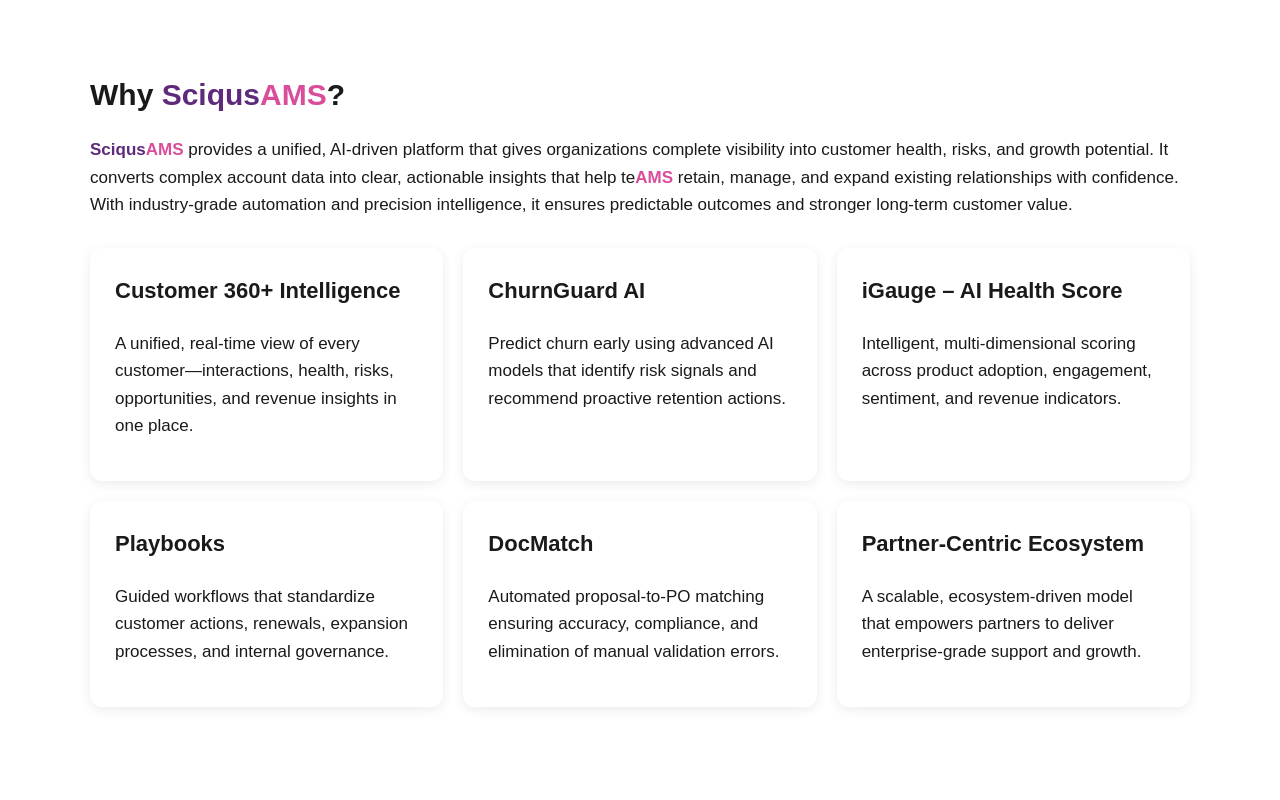
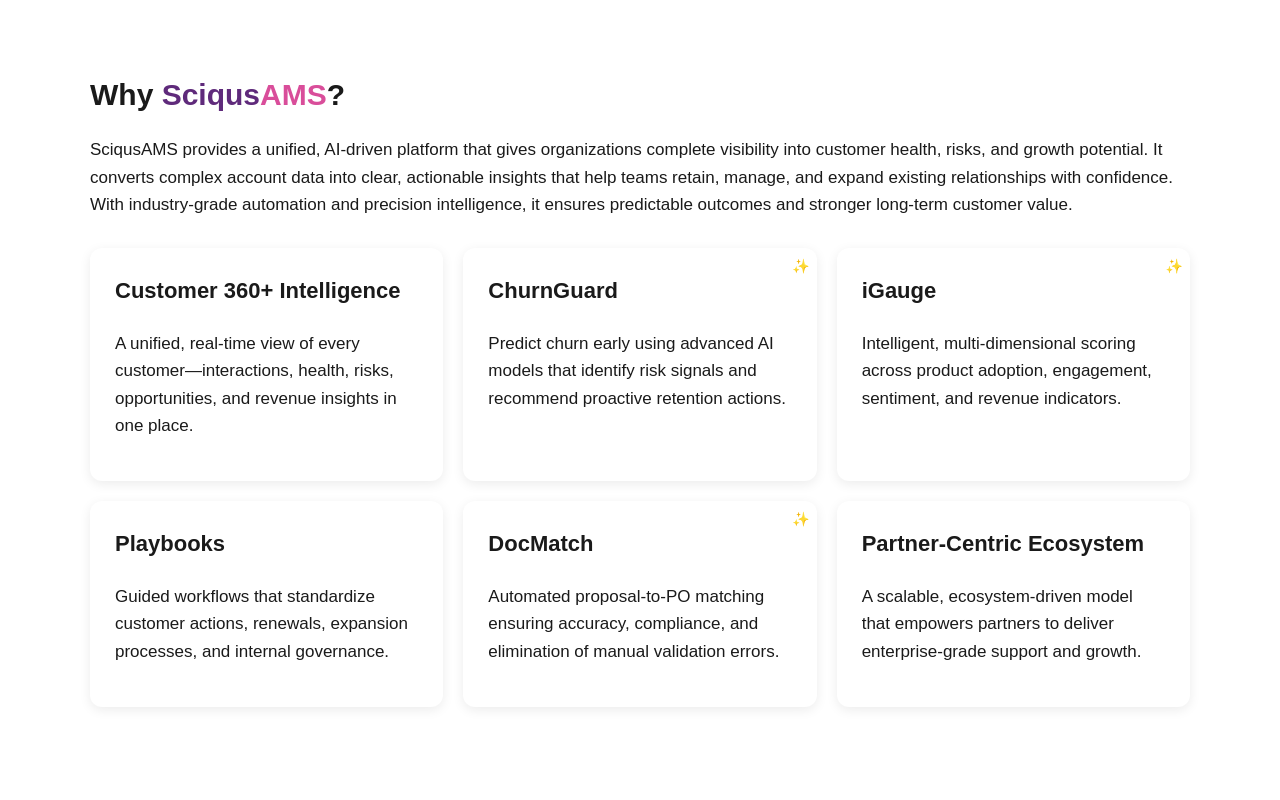
Before and after one commit to anandraomalkari/sciqusamspartner, a plain HTML site: page index.html in a window 1280 px wide. Shown: the part 780-1580 px from the top of the page. Drawn offline with Linux system fonts and the light colour scheme.

Commit message:
Update index.html

```diff
--- a/index.html
+++ b/index.html
@@ -3,7 +3,7 @@
 <head>
     <meta charset="UTF-8" />
     <meta name="viewport" content="width=device-width, initial-scale=1.0" />
-    <title><span class="corporatetext">Corporate</span> <span class="intellectsolutionstext">Intellect Solutions</span> (Consult Partner) x <span class="SciqusText">Sciqus</span><span class="amstext">AMS</span></title>
+    <title>Corporate Intellect Solutions (Consult Partner) x SciqusAMS</title>
     <style>
         body { font-family: 'Poppins', sans-serif; margin: 0; padding: 0; color: #1a1a1a; line-height: 1.6; }
         .hero { background: #f5f7fb; padding: 80px 20px; text-align: center; }
@@ -23,6 +23,8 @@
         .amstext { color: #D94D9A; font-weight: bold; }
         .corporatetext { color: #272C7D; font-weight: bold; }
         .intellectsolutionstext { color: #0C8444; font-weight: bold; }
+        .ailogo{ position: relative; }
+        .AiFutures{ color: #FFA500; font-size: 14px; position: absolute; top: -18px; right: -18px;}
     </style>
 </head>
 <body>
@@ -37,14 +39,14 @@
     <section class="section">
         <h2>Why <span class="SciqusText">Sciqus</span><span class="amstext">AMS</span>?</h2>
         <p>
-            <span class="SciqusText">Sciqus</span><span class="amstext">AMS</span> provides a unified, AI-driven platform that gives organizations complete visibility into customer health, risks, and growth potential. It converts complex account data into clear, actionable insights that help te<span class="amstext">AMS</span> retain, manage, and expand existing relationships with confidence. With industry-grade automation and precision intelligence, it ensures predictable outcomes and stronger long-term customer value.
+            SciqusAMS provides a unified, AI-driven platform that gives organizations complete visibility into customer health, risks, and growth potential. It converts complex account data into clear, actionable insights that help teams retain, manage, and expand existing relationships with confidence. With industry-grade automation and precision intelligence, it ensures predictable outcomes and stronger long-term customer value.
         </p>
         <div class="cards">
             <div class="card"><h3>Customer 360+ Intelligence</h3><p>A unified, real‑time view of every customer—interactions, health, risks, opportunities, and revenue insights in one place.</p></div>
-            <div class="card"><h3>ChurnGuard AI</h3><p>Predict churn early using advanced AI models that identify risk signals and recommend proactive retention actions.</p></div>
-            <div class="card"><h3>iGauge – AI Health Score</h3><p>Intelligent, multi-dimensional scoring across product adoption, engagement, sentiment, and revenue indicators.</p></div>
+            <div class="card"><div class="ailogo"><h3>ChurnGuard <span class="AiFutures">✨</span></h3></div><p>Predict churn early using advanced AI models that identify risk signals and recommend proactive retention actions.</p></div>
+            <div class="card"><div class="ailogo"><h3>iGauge <span class="AiFutures">✨</span></h3></div><p>Intelligent, multi-dimensional scoring across product adoption, engagement, sentiment, and revenue indicators.</p></div>
             <div class="card"><h3>Playbooks</h3><p>Guided workflows that standardize customer actions, renewals, expansion processes, and internal governance.</p></div>
-            <div class="card"><h3>DocMatch</h3><p>Automated proposal‑to‑PO matching ensuring accuracy, compliance, and elimination of manual validation errors.</p></div>
+            <div class="card"><div class="ailogo"><h3>DocMatch <span class="AiFutures">✨</span></h3></div><p>Automated proposal‑to‑PO matching ensuring accuracy, compliance, and elimination of manual validation errors.</p></div>
             <div class="card"><h3>Partner‑Centric Ecosystem</h3><p>A scalable, ecosystem‑driven model that empowers partners to deliver enterprise‑grade support and growth.</p></div>
         </div>
     </section>
@@ -61,7 +63,7 @@
             <div class="card"><h3>Marketing Team</h3><p>Use customer intelligence to run targeted campaigns that drive engagement and growth.</p></div>
             <div class="card"><h3>Finance & Accounts Team</h3><p>Streamline billing, renewals, contracts, and revenue forecasting with transparent financial governance.</p></div>
             <div class="card"><h3>Legal & Compliance Team</h3><p>Ensure compliance and risk mitigation through structured approvals and contract visibility.</p></div>
-            <div class="card"><h3>Department Heads</h3><p><strong><span class="SciqusText">Sciqus</span><span class="amstext">AMS</span></strong> empowers department leaders with unified visibility, operational clarity, and data-driven decision-making tailored to each function’s goals.</p></div>
+            <div class="card"><h3>Department Heads</h3><p><strong>SciqusAMS</strong> empowers department leaders with unified visibility, operational clarity, and data-driven decision-making tailored to each function’s goals.</p></div>
             <div class="card"><h3>Senior Management</h3><p>Gain executive-level insights across revenue, performance, risks, and customer health.</p></div>
             <div class="card"><h3>Customer User</h3><p>The Customer Portal empowers clients to manage their own accounts with ease, ensuring prompt service, seamless access to information, and complete transparency throughout their journey.</p></div>
         </div>
@@ -70,10 +72,10 @@
     <section class="section">
         <h2>How <span class="corporatetext">Corporate</span> <span class="intellectsolutionstext">Intellect Solutions</span> Supports You</h2>
         <div class="cards">
-            <div class="card"><h3>Consultation & Assessment</h3><p>We help organizations map their account management challenges and identify where <span class="SciqusText">Sciqus</span><span class="amstext">AMS</span> can deliver measurable impact.</p></div>
+            <div class="card"><h3>Consultation & Assessment</h3><p>We help organizations map their account management challenges and identify where SciqusAMS can deliver measurable impact.</p></div>
             <div class="card"><h3>Deployment & Training</h3><p>End-to-end onboarding support, product configuration, and hands-on training.</p></div>
+            <div class="card"><h3>Workshop</h3><p>A focused workshop on Best Account Management Practices for stronger retention and smarter growth.</p></div>
             <div class="card"><h3>Ongoing Support</h3><p>Continuous optimization, business reviews, and alignment with Sciqus’ product roadmap.</p></div>
-            <div class="card"><h3>Workshop</h3><p>A focused workshop on Best Account Management Practices for stronger retention and smarter growth.</p></div>
         </div>
     </section>
 
```
